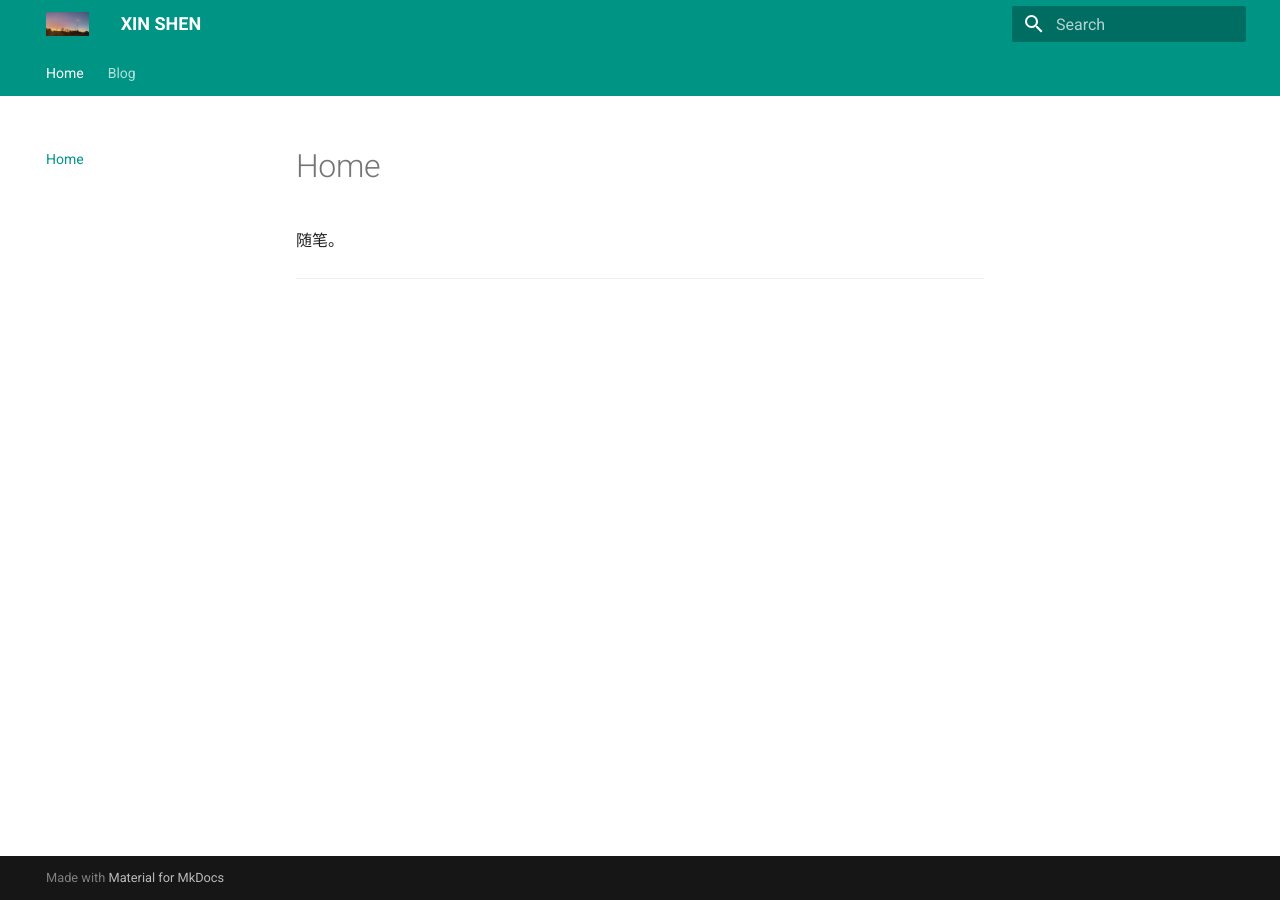
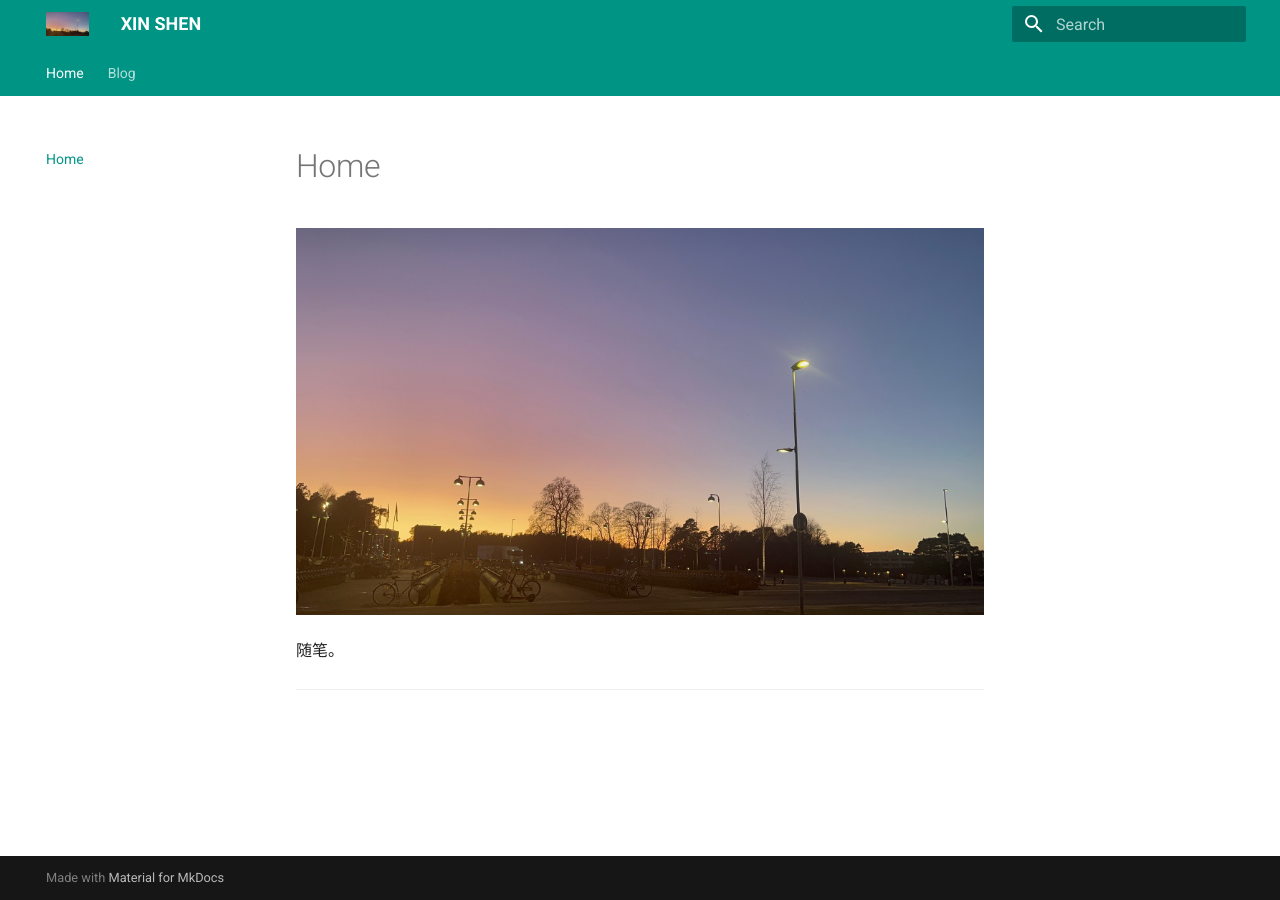
Before and after one commit to XINS3/WebXS, an MkDocs documentation site: the page built from docs/index.md, in a window 1280 px wide. Built offline with MkDocs 1.6.1 and Material for MkDocs 9.7.7, drawn with Linux system fonts in a browser that asks for light colours.

Commit message:
Update index.md

```diff
--- a/docs/index.md
+++ b/docs/index.md
@@ -1,3 +1,6 @@
+<div class="homepage-hero">
+  <img src="ele.png" alt="Logo" />
+</div>
 
 随笔。
 
```
